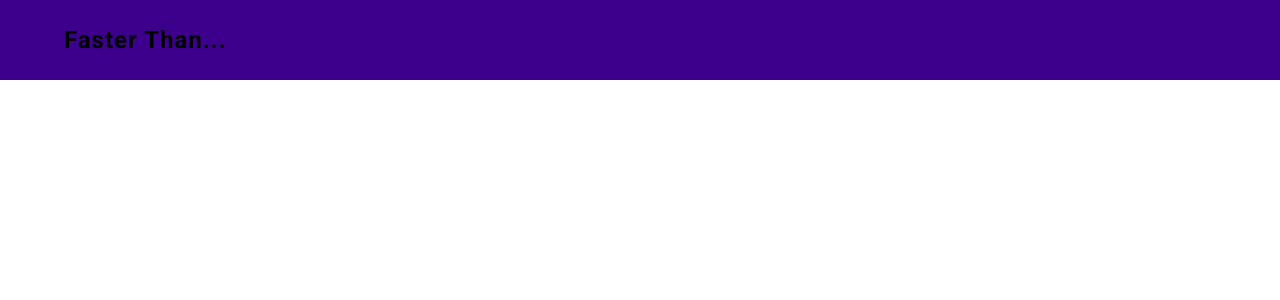
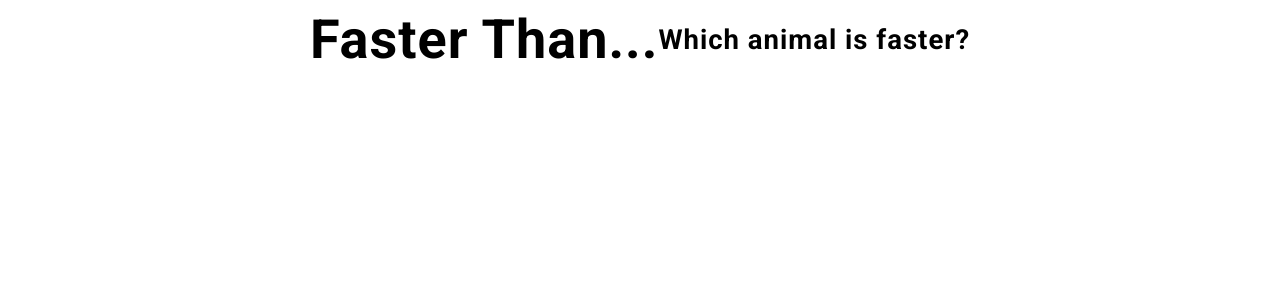
Before and after one commit to gmcln-rct/faster-than, a Vue app: page / in a window 1280 px wide. Shown: the top 300 px of the page. Built offline with nearby package versions, Linux system fonts and the light colour scheme.

Commit message:
Work on header

```diff
--- a/src/components/TheHeader.vue
+++ b/src/components/TheHeader.vue
@@ -4,25 +4,26 @@
       <h1>
         Faster Than...
       </h1>
+      <h2>Which animal is faster?</h2>
     </nav>
   </header>
 </template>
 
 <style scoped>
 header {
-  width: 100%;
-  height: 5rem;
-  background-color: #3d008d;
   display: flex;
   justify-content: center;
+  width: 100%;
+  /* height: 5rem; */
+  /* background-color: #3d008d; */
   align-items: center;
 }
 
 header a {
+  padding: 0.75rem 1.5rem;
   text-decoration: none;
   color: #f391e3;
-  display: inline-block;
-  padding: 0.75rem 1.5rem;
+  /* display: inline-block; */
   border: 1px solid transparent;
 }
 
@@ -34,6 +35,11 @@ a.router-link-active {
 
 h1 {
   margin: 0;
+  font-size: calc(48px + (56 - 48) * ((100vw - 300px) / (1600 - 300)));
+}
+
+h2 {
+  font-size: calc(14px + (32 - 14) * ((100vw - 300px) / (1600 - 300)));
 }
 
 h1 a {
@@ -51,20 +57,7 @@ header nav {
   width: 90%;
   margin: auto;
   display: flex;
-  justify-content: space-between;
-  align-items: center;
-}
-
-header ul {
-  list-style: none;
-  margin: 0;
-  padding: 0;
-  display: flex;
   justify-content: center;
   align-items: center;
 }
-
-li {
-  margin: 0 0.5rem;
-}
 </style>
```
